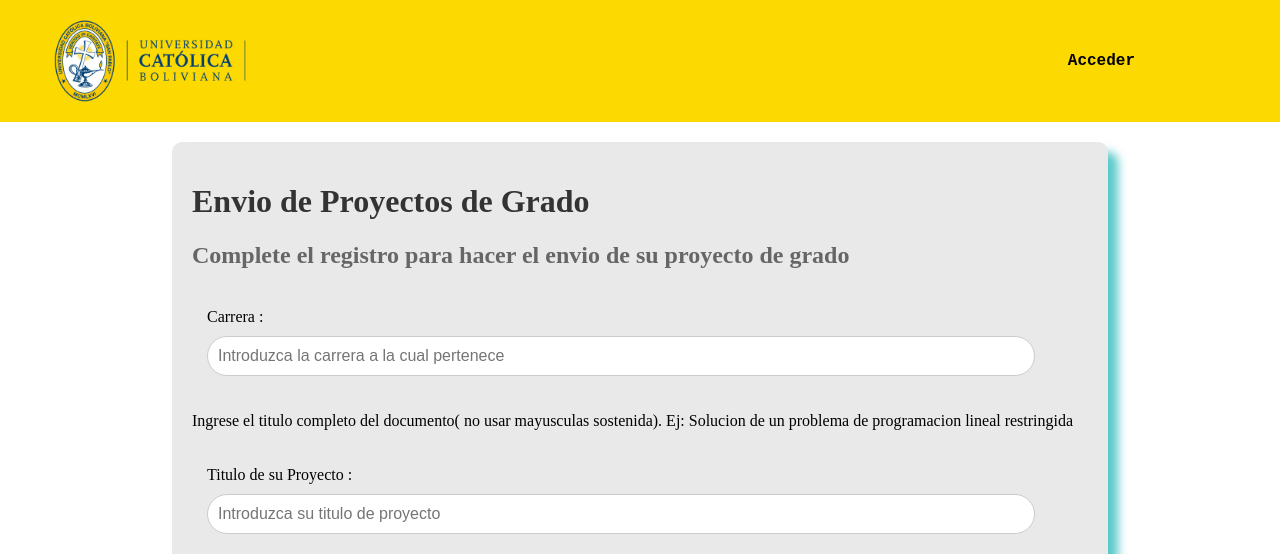
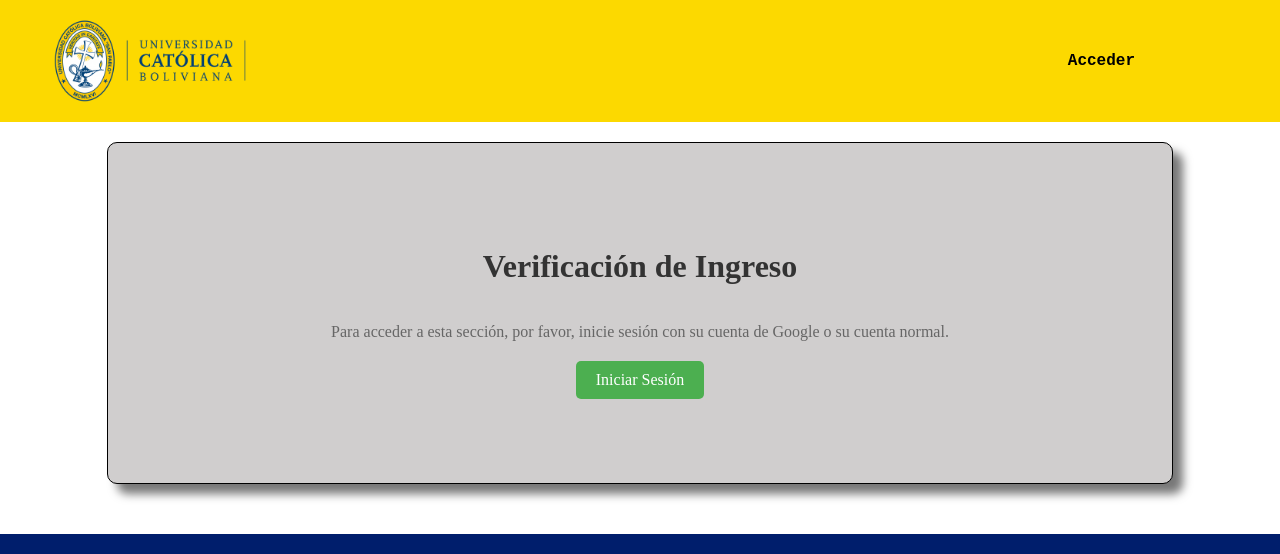
Before and after one commit to LuanHuanca/Repositorio_PG, a React (Vite) app in the folder Frontend/repositorio-pg/: page /envioProyecto in a window 1280 px wide. Shown: the top 554 px of the page. Built offline with nearby package versions, Linux system fonts and the light colour scheme; grey boxes are pictures that could not be loaded; some icons are missing.

Commit message:
Correcciones sobre acceso a pantallas,busqueda, formulario de envio

```diff
--- a/Frontend/repositorio-pg/src/screens/BusquedaScreen.jsx
+++ b/Frontend/repositorio-pg/src/screens/BusquedaScreen.jsx
@@ -22,7 +22,7 @@ const BusquedaScreen = () => {
     <div>
       <TituloImagen />
       <div className="busqueda-filtro">
-        <FiltroLateral />
+        {/* <FiltroLateral /> */}
         <div className="forTargets">
           <div className="fondo-busqueda">
             <h3>Busqueda General</h3>
--- a/Frontend/repositorio-pg/src/screens/EnvioProyectoScreen.jsx
+++ b/Frontend/repositorio-pg/src/screens/EnvioProyectoScreen.jsx
@@ -2,8 +2,13 @@ import React, { useState } from "react";
 import CustomInput from "../components/moleculas/CustomInput";
 import "./EnvioProyectoScreen.css";
 import { dialogoSuperior } from "../services/sweetalerts";
+import VerificacionIngreso from "./VerificacionIngreso";
+import { useLocalStorage } from "../services/useLocalStorage";
 
 const EnvioProyectoScreen = () => {
+  //para saber si la sesion se encuentra iniciada
+  const [loggedIn] = useLocalStorage("loggedIn", false);
+  //para recolectar los datos facilmente de nuestro formulario para su posterior uso
   const [carrera, setCarrera] = useState("");
   const [tituloProyecto, setTituloProyecto] = useState("");
   const [apellidoAutor, setApellidoAutor] = useState("");
@@ -15,11 +20,11 @@ const EnvioProyectoScreen = () => {
   const [abstract, setAbstract] = useState("");
   const [palabrasClave, setPalabrasClave] = useState("");
   const [keywords, setKeywords] = useState("");
-  const [archivo, setArchivo] = useState(null);
+  const [archivo, setArchivo] = useState("");
   const handleSubmit = (e) => {
     e.preventDefault();
     // Aqui ponemos el dialogo de confirmacion debido a que se cargo correctamente el formulario
-    dialogoSuperior("success","Proyecto cargado con exito");
+    dialogoSuperior("success", "Proyecto cargado con exito");
     // Limpiar los campos después de enviar el formulario
     setCarrera("");
     setTituloProyecto("");
@@ -32,10 +37,14 @@ const EnvioProyectoScreen = () => {
     setAbstract("");
     setPalabrasClave("");
     setKeywords("");
-    setArchivo(null);
+    setArchivo("");
   };
   return (
     <div className="ScreenEnvio">
+      {!loggedIn ? (
+        <VerificacionIngreso/>
+      ) : (
+        <>
           <div className="EnvioProyectoScreen">
             <h1>Envio de Proyectos de Grado</h1>
             <h2>
@@ -136,8 +145,10 @@ const EnvioProyectoScreen = () => {
                   onChange={(e) => setKeywords(e.target.value)}
                 />
               </div>
+              <h3>Subida de proyecto de grado</h3>
               <input
-            type="file"
+                type="text"
+                placeholder="Introduzca la url de donde se encuentra su proyecto de grado"
                 value={archivo}
                 onChange={(e) => setArchivo(e.target.value)}
               />
@@ -147,6 +158,8 @@ const EnvioProyectoScreen = () => {
               </button>
             </form>
           </div>
+        </>
+      )}
     </div>
   );
 };
--- a/Frontend/repositorio-pg/src/screens/LoginScreen.jsx
+++ b/Frontend/repositorio-pg/src/screens/LoginScreen.jsx
@@ -70,10 +70,10 @@ const LoginScreen = () => {
           <img src="src/assets/logo ranking universidades.png" alt="" />
         </div>
         <h4 id="titulo">
-          Para iniciar la sesión, ingresa tu usuario y contraseña
+          Inicia Sesion con tu cuenta de google
         </h4>
         <div className="formulario-inputs">
-          <form onSubmit={onSuccess}>
+          {/* <form onSubmit={onSuccess}>
             <CustomInput
               title={"Usuario :"}
               placeholder={"Ingrese su nombre de usuario"}
@@ -84,7 +84,7 @@ const LoginScreen = () => {
             />
             <button type="submit">Iniciar Sesión</button>
           </form>
-          <h4>O también puedes iniciar sesión con:</h4>
+          <h4>O también puedes iniciar sesión con:</h4> */}
           <GoogleLogin
             clientId={clientID}
             onSuccess={onSuccess}
--- a/Frontend/repositorio-pg/src/screens/PerfilScreen.css
+++ b/Frontend/repositorio-pg/src/screens/PerfilScreen.css
@@ -1,3 +1,7 @@
+.PerfilScreen-container{
+    display: flex;
+    justify-content: center;
+}
 .tarjetaPerfil{
     background-color: rgb(195, 199, 199);
     display: flex;
--- a/Frontend/repositorio-pg/src/screens/PerfilScreen.jsx
+++ b/Frontend/repositorio-pg/src/screens/PerfilScreen.jsx
@@ -1,8 +1,8 @@
 import React from "react";
 import { useLocalStorage } from "../services/useLocalStorage";
-import './PerfilScreen.css'
+import "./PerfilScreen.css";
 import { GoogleLogout } from "react-google-login";
-
+import VerificacionIngreso from "./VerificacionIngreso";
 
 const PerfilScreen = () => {
   const clientID =
@@ -18,7 +18,13 @@ const PerfilScreen = () => {
   const [lastName] = useLocalStorage("lastName", "");
   const [email] = useLocalStorage("email", "");
   const [imgperfil] = useLocalStorage("imgPerfil", "");
+
   return (
+    <div className="PerfilScreen-container">
+      {!loggedIn ? (
+        <VerificacionIngreso />
+      ) : (
+        <>
           <div className="PerfilScreen">
             <h1 id="titulo">Mi cuenta</h1>
             <div className="tarjetaPerfil">
@@ -30,7 +36,7 @@ const PerfilScreen = () => {
                 <span>{lastName}</span>
                 <h3>Direccion de correo electrónico:</h3>
                 <span>{email}</span>
-          <br/>
+                <br />
                 <br />
                 <GoogleLogout
                   clientId={clientID}
@@ -40,6 +46,9 @@ const PerfilScreen = () => {
               </div>
             </div>
           </div>
+        </>
+      )}
+    </div>
   );
 };
 
--- /dev/null
+++ b/Frontend/repositorio-pg/src/screens/VerificacionIngreso.css
@@ -0,0 +1,43 @@
+.verificacion-ingreso-container {
+    margin: 20px;
+    padding: 20px;
+    width: 80%;
+    height: 300px;
+    background-color: #d0cece;
+    box-shadow: 10px 10px 10px rgba(0, 0, 0, 0.534);
+    border-radius: 10px;
+    text-align: center;
+    display: flex;
+    flex-direction: column;
+    justify-content: center;
+    align-items: center;
+    border: 1px solid black;
+  }
+
+  .verificacion-ingreso-container h1 {
+    color: #333;
+  }
+
+  .verificacion-ingreso-container p {
+    color: #666;
+    margin-bottom: 20px;
+  }
+
+  .botones-ingreso {
+    display: flex;
+    justify-content: space-around;
+  }
+
+  .btn-ingreso {
+    padding: 10px 20px;
+    background-color: #4caf50;
+    color: #fff;
+    text-decoration: none;
+    border-radius: 5px;
+    font-size: 16px;
+    cursor: pointer;
+  }
+
+  .btn-ingreso:hover {
+    background-color: #45a049;
+  }
--- /dev/null
+++ b/Frontend/repositorio-pg/src/screens/VerificacionIngreso.jsx
@@ -0,0 +1,21 @@
+import React from 'react';
+import { NavLink } from 'react-router-dom';
+import './VerificacionIngreso.css';
+
+const VerificacionIngreso = () => {
+  return (
+    <div className="verificacion-ingreso-container">
+      <h1>Verificación de Ingreso</h1>
+      <p>
+        Para acceder a esta sección, por favor, inicie sesión con su cuenta de Google o su cuenta normal.
+      </p>
+      <div className="botones-ingreso">
+        <NavLink to="/login" className="btn-ingreso">
+          Iniciar Sesión
+        </NavLink>
+      </div>
+    </div>
+  );
+};
+
+export default VerificacionIngreso;
```
Lines whose indentation alone changed are shown as unchanged.
